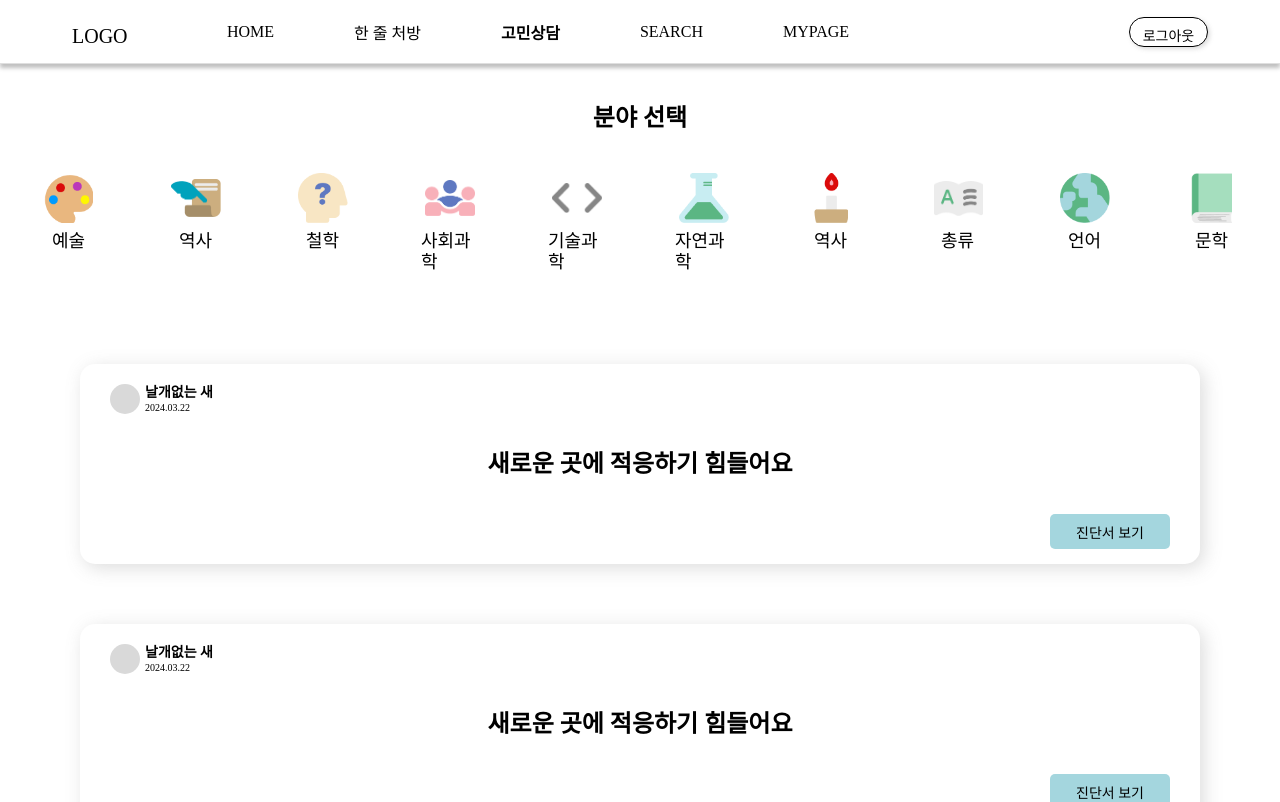
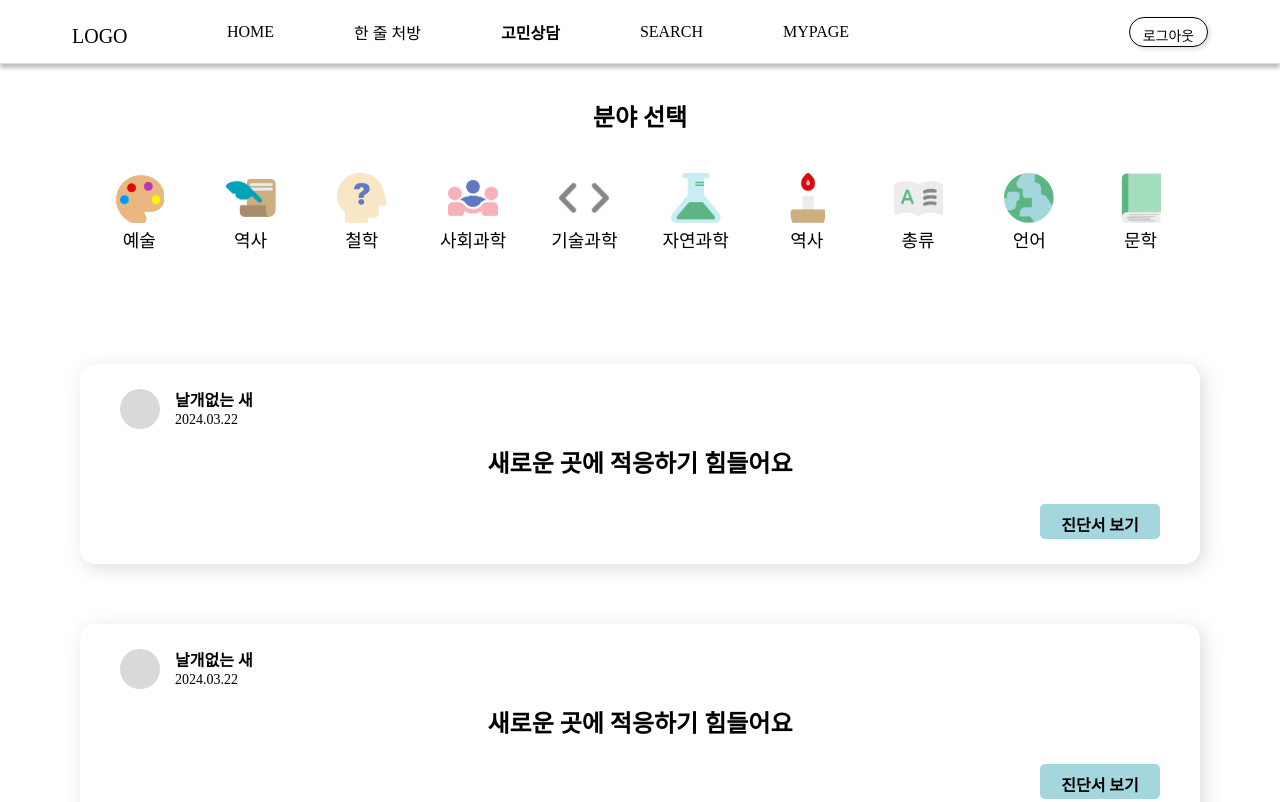
Before and after one commit to kw-bookmedicine/frontend, a React (Create React App) app: page /counseling in a window 1280 px wide. Shown: the top 802 px of the page. Built offline with nearby package versions, Linux system fonts and the light colour scheme; no server answers; a web font is replaced by a local one.

Commit message:
:lipstick: Style: 고민 상담 페이지 디자인 수정
- 카테고리 간격 조절
- 고민상담 카드 내에 폰트 크기 수정 (버튼 포함)

```diff
--- a/src/styles/Counseling/Counseling.css
+++ b/src/styles/Counseling/Counseling.css
@@ -32,7 +32,7 @@
 	grid-template-columns: repeat(10, 1fr);
 	margin: 0 40px;
 	height: auto;
-	gap: 70px;
+	gap: 45px;
 }
 
 .cns_category {
@@ -50,7 +50,7 @@
 }
 
 .cns_category_img:hover {
-	transform: scale(1.2, 1.2);
+	transform: scale(1.3, 1.3);
 }
 
 .cns_category_text {
--- a/src/styles/Counseling/CounselingView.css
+++ b/src/styles/Counseling/CounselingView.css
@@ -4,7 +4,7 @@
 	width: 1120px;
 	height: 200px;
 	border-radius: 15px;
-	padding: 20px 30px;
+	padding: 30px 40px;
 	margin: 20px 0;
 
 	/* Drop Shadow */
@@ -20,11 +20,11 @@
 }
 
 .cns_user_left_wrapper {
-	width: 30px;
-	height: 30px;
+	width: 40px;
+	height: 40px;
 	background-color: #d9d9d9;
 	border-radius: 100%;
-	margin-right: 5px;
+	margin-right: 15px;
 }
 
 .cns_user_right_wrapper {
@@ -34,14 +34,15 @@
 
 .cns_user_name {
 	font-family: var(--basic-font);
-	font-size: 14px;
+	font-size: 16px;
 	font-weight: 700;
 	font-style: normal;
+	line-height: 19px;
 }
 
 .cns_feed_date {
 	font-family: var(--basic-font);
-	font-size: 10px;
+	font-size: 14px;
 	font-weight: 300;
 	font-style: normal;
 	margin-top: 3px;
@@ -57,6 +58,7 @@
 	font-weight: 700;
 	font-style: normal;
 	font-size: 24px;
+	line-height: 29px;
 }
 
 .cns_to_prscr_btn {
@@ -72,7 +74,8 @@
 	padding: 8px 12px;
 	background-color: #a4d6de;
 	font-family: var(--basic-font);
-	font-size: 14px;
-	font-weight: 400;
+	font-size: 16px;
+	font-weight: 600;
 	border-radius: 5px;
+	transition: all 0.2s ease-in-out;
 }
```
